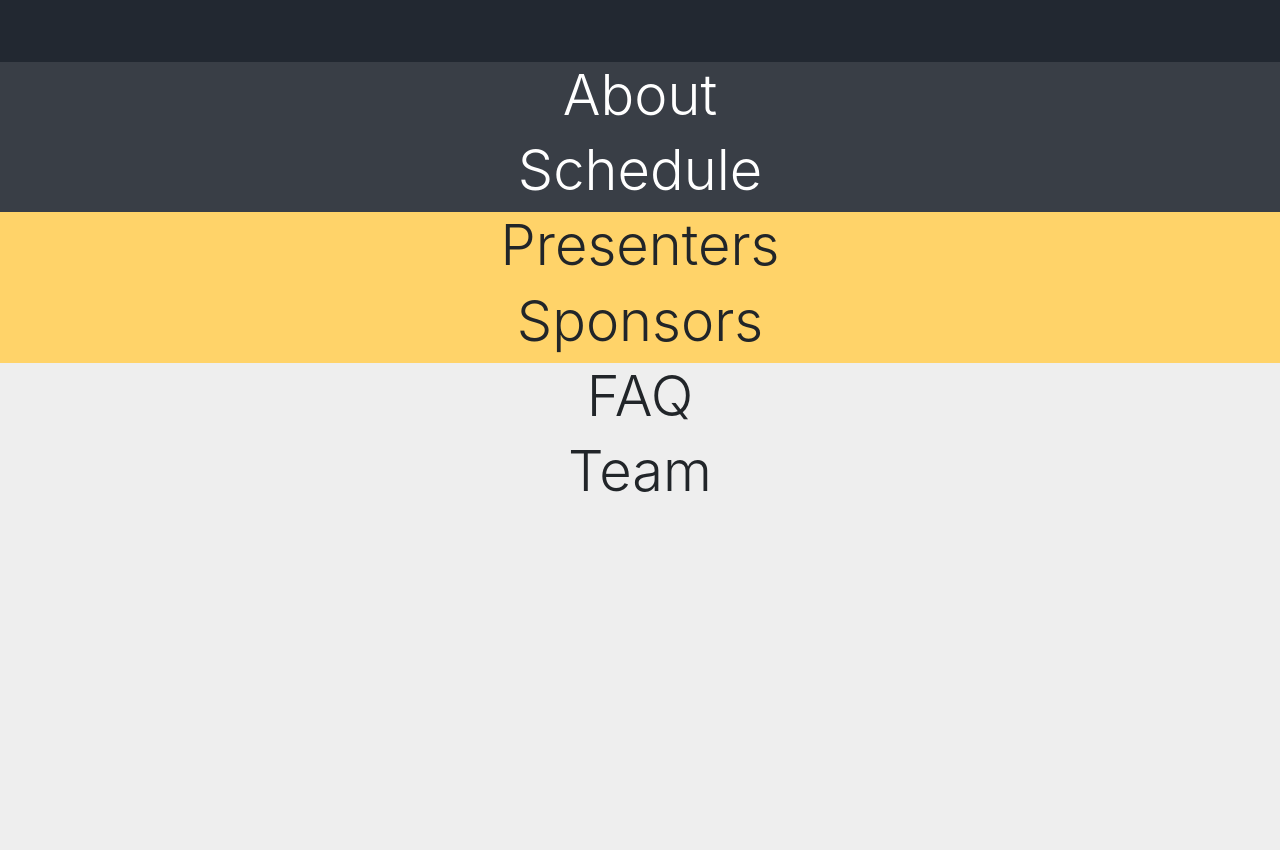
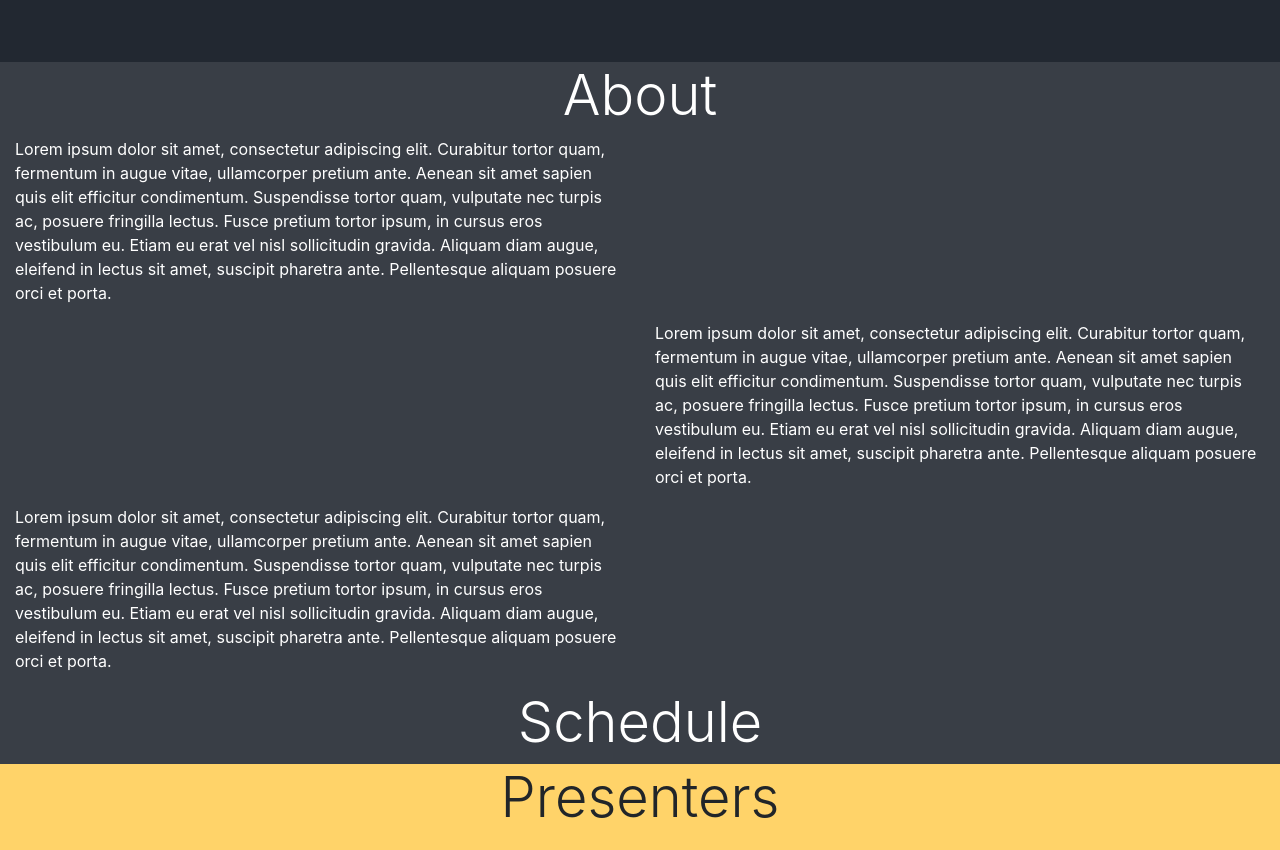
Before and after one commit to nikwalton/react-ts-hackathon-boilerplate, a React (Create React App) app in the folder frontend/: page / in a window 1280 px wide. Shown: the part 520-1370 px from the top of the page. Before the commit the page ends 1033 px from the top, so only its background shows below. Built offline with nearby package versions, Linux system fonts and the light colour scheme.

Commit message:
Installled react-responsive for media queires and Added placeholder text for the about section

```diff
--- a/frontend/package.json
+++ b/frontend/package.json
@@ -11,11 +11,13 @@
     "@types/react": "^16.9.53",
     "@types/react-bootstrap": "^0.32.25",
     "@types/react-dom": "^16.9.8",
+    "@types/react-responsive": "^8.0.2",
     "@types/react-router-dom": "^5.1.7",
     "bootstrap": "^4.5.3",
     "react": "^17.0.1",
     "react-bootstrap": "^1.4.3",
     "react-dom": "^17.0.1",
+    "react-responsive": "^8.2.0",
     "react-router-dom": "^5.2.0",
     "react-scripts": "4.0.1",
     "typescript": "^4.0.3",
--- a/frontend/src/App.css
+++ b/frontend/src/App.css
@@ -12,6 +12,7 @@
     animation: App-logo-spin infinite 20s linear;
   }
 }
+
 
 .App-header {
   background-color: #282c34;
--- a/frontend/src/components/About.tsx
+++ b/frontend/src/components/About.tsx
@@ -1,23 +1,70 @@
 import React from 'react'
-import {Container, Row, Col} from 'react-bootstrap'
+import { Container, Row, Col } from 'react-bootstrap'
+import MediaQuery from 'react-responsive'
 
 function About() {
 
     const ContainerStyle = {
-        background : '#393e46'
+        background: '#393e46'
     }
 
-    const TextStyle = {
+    const HeaderStyle = {
         color: 'white',
         textAlign: 'center' as 'center'
     }
+
+    const ParaStyle = {
+        color: 'white'
+    }
+
 
     return (
         <Container fluid style={ContainerStyle}>
             <Row>
                 <Col>
-                <h1 className='display-4' style={TextStyle}>About</h1>
+                    <h1 className='display-4' style={HeaderStyle}>About</h1>
                 </Col>
+            </Row>
+            <Row>
+                <Col>
+                    <p style={ParaStyle}>Lorem ipsum dolor sit amet, consectetur adipiscing elit. Curabitur tortor quam, fermentum in augue vitae,
+                    ullamcorper pretium ante. Aenean sit amet sapien quis elit efficitur condimentum. Suspendisse tortor quam,
+                    vulputate nec turpis ac, posuere fringilla lectus. Fusce pretium tortor ipsum, in cursus eros vestibulum eu.
+                    Etiam eu erat vel nisl sollicitudin gravida. Aliquam diam augue, eleifend in lectus sit amet, suscipit pharetra ante.
+                        Pellentesque aliquam posuere orci et porta.</p>
+                </Col>
+                <MediaQuery minWidth={768}>
+                    <Col>
+
+                    </Col>
+                </MediaQuery>
+            </Row>
+            <Row>
+            <MediaQuery minWidth={768}>
+                <Col>
+
+                </Col>
+            </MediaQuery>
+                <Col>
+                    <p style={ParaStyle}>Lorem ipsum dolor sit amet, consectetur adipiscing elit. Curabitur tortor quam, fermentum in augue vitae,
+                    ullamcorper pretium ante. Aenean sit amet sapien quis elit efficitur condimentum. Suspendisse tortor quam,
+                    vulputate nec turpis ac, posuere fringilla lectus. Fusce pretium tortor ipsum, in cursus eros vestibulum eu.
+                    Etiam eu erat vel nisl sollicitudin gravida. Aliquam diam augue, eleifend in lectus sit amet, suscipit pharetra ante.
+                        Pellentesque aliquam posuere orci et porta.</p>
+                </Col>
+            </Row>
+            <Row>
+                <Col>
+                    <p style={ParaStyle}>Lorem ipsum dolor sit amet, consectetur adipiscing elit. Curabitur tortor quam, fermentum in augue vitae,
+                    ullamcorper pretium ante. Aenean sit amet sapien quis elit efficitur condimentum. Suspendisse tortor quam,
+                    vulputate nec turpis ac, posuere fringilla lectus. Fusce pretium tortor ipsum, in cursus eros vestibulum eu.
+                    Etiam eu erat vel nisl sollicitudin gravida. Aliquam diam augue, eleifend in lectus sit amet, suscipit pharetra ante.
+                        Pellentesque aliquam posuere orci et porta.</p>
+                </Col>
+                <MediaQuery minWidth={768}>
+                    <Col>
+                    </Col>
+                </MediaQuery>
             </Row>
 
         </Container>
```
Also changed, not shown: 2 other files (tests, documents, lock files or other folders).
